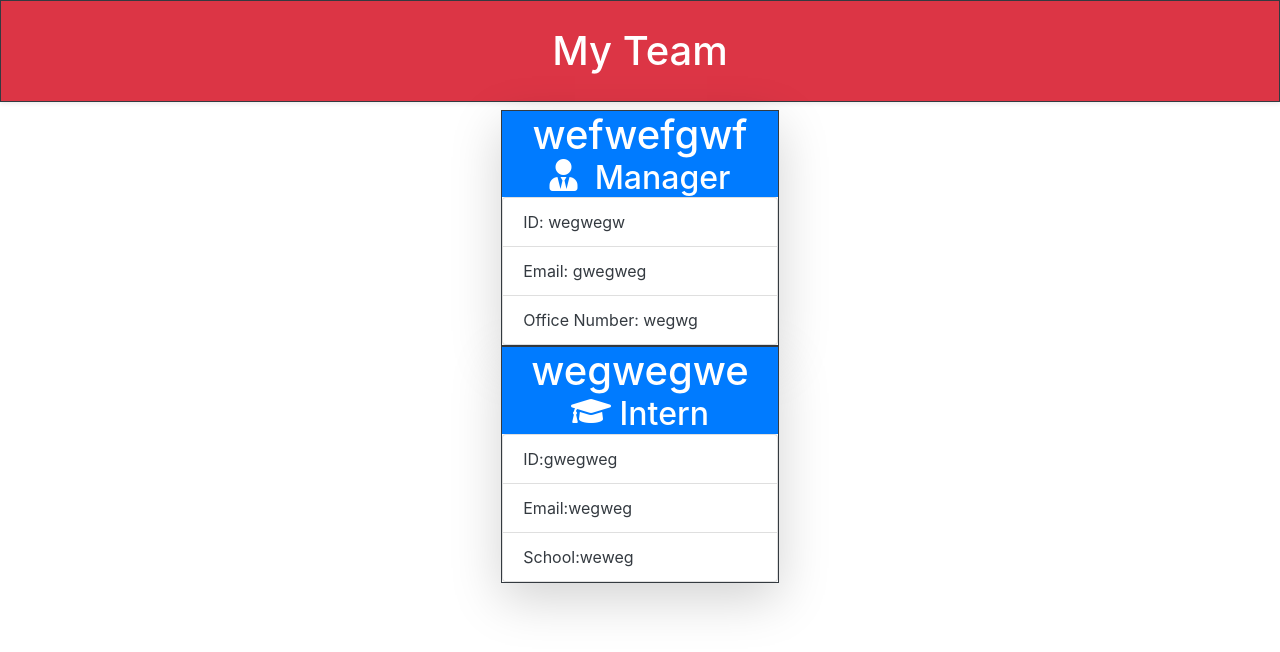
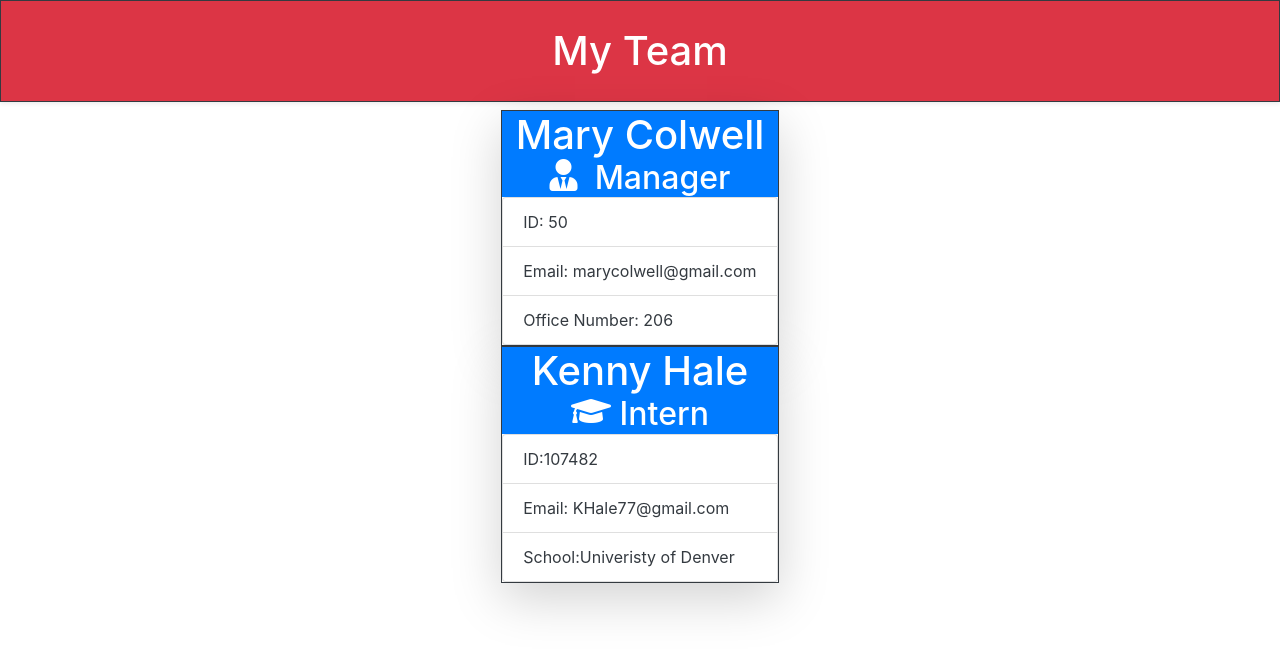
Before and after one commit to mcgeevee/Template-Engine, a website: page output/team.html in a window 1280 px wide. Drawn offline with nearby package versions, Linux system fonts and the light colour scheme.

Commit message:
added files

```diff
--- a/output/team.html
+++ b/output/team.html
@@ -37,13 +37,13 @@
 <br>-->
 <div class="container border border-dark border-1 w-25 shadow-lg">
 
-        <h1 class="row justify-content-center bg-primary mb-0 text-white">wefwefgwf</h1>
+        <h1 class="row justify-content-center bg-primary mb-0 text-white">Mary Colwell</h1>
         <h2 class="row justify-content-center bg-primary mt-0 mb-0 text-white"><i class="fas fa-user-tie"></i></i> &nbsp; Manager</h2>
 
     <ul class="row list-group mt-0">
-        <li class="list-group-item text-dark" id="employeeId">ID: wegwegw</li>
-        <li class="list-group-item text-dark" id="employeeEmail">Email: gwegweg</li>
-        <li class="list-group-item text-dark" id="officeNum">Office Number: wegwg</li>
+        <li class="list-group-item text-dark" id="employeeId">ID: 50 </li>
+        <li class="list-group-item text-dark" id="employeeEmail">Email: marycolwell@gmail.com</li>
+        <li class="list-group-item text-dark" id="officeNum">Office Number: 206</li>
     </ul>
 </div>
 
@@ -66,13 +66,13 @@
 <br>     -->
 <div class="container border border-dark border-1 w-25 shadow-lg">
 
-        <h1 class="row justify-content-center bg-primary mb-0 text-white">wegwegwe</h1>
+        <h1 class="row justify-content-center bg-primary mb-0 text-white">Kenny Hale </h1>
         <h2 class="row justify-content-center bg-primary mt-0 mb-0 text-white"><i class="fas fa-graduation-cap"></i> &nbsp;Intern</h2>
 
     <ul class="row list-group mt-0">
-        <li class="list-group-item text-dark" id="employeeId">ID:gwegweg</li>
-        <li class="list-group-item text-dark" id="employeeEmail">Email:wegweg</li>
-        <li class="list-group-item text-dark" id="school">School:weweg</li>
+        <li class="list-group-item text-dark" id="employeeId">ID:107482</li>
+        <li class="list-group-item text-dark" id="employeeEmail">Email: KHale77@gmail.com</li>
+        <li class="list-group-item text-dark" id="school">School:Univeristy of Denver</li>
     </ul>
 </div>
 <!--
```
